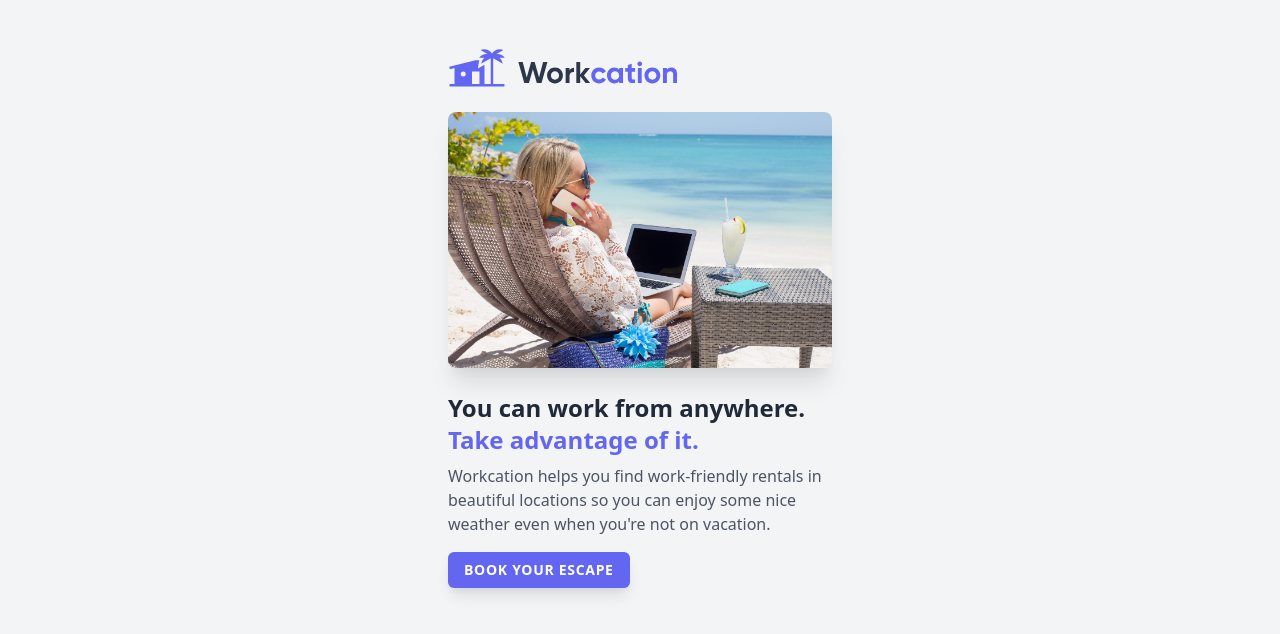
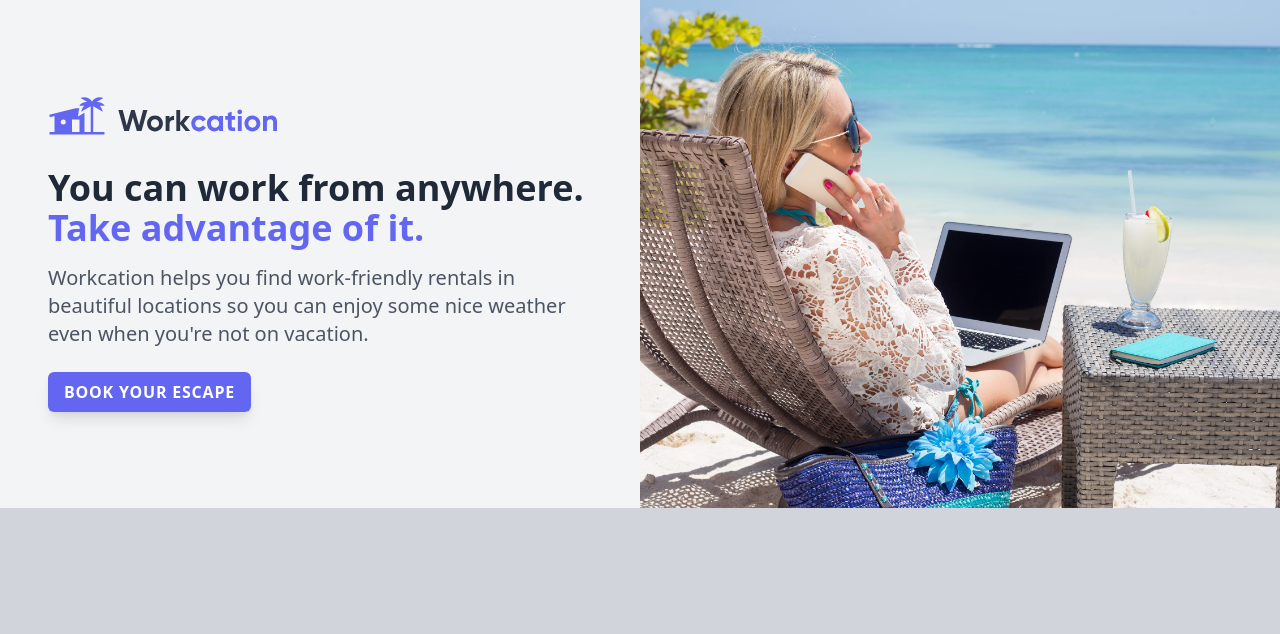
Before and after one commit to sosualfred/tailwind-practice, a website built with Vite: page index.html in a window 1280 px wide. Built offline with nearby package versions, Linux system fonts and the light colour scheme.

Commit message:
make page responsive

```diff
--- a/index.html
+++ b/index.html
@@ -6,21 +6,32 @@
     <link rel="stylesheet" href="css/tailwind.css">
     <title>Document</title>
 </head>
-<body class="bg-gray-100 max-w-md mx-auto">
-    <div class="px-8 py-12">
+<body class="bg-gray-300">
+    <div class="grid lg:grid-cols-2 bg-gray-100 2xl:grid-cols-5">
+        <div class="px-8 py-12 max-w-md mx-auto sm:max-w-xl lg:px-12 lg:py-24 lg:max-w-full xl:mr-0 2xl:col-span-2">
+            <div class="xl:max-w-xl">
                 <img class="h-10" src="/img/logo.svg" alt="Workcation">
-        <img class="mt-6 rounded-lg shadow-xl" src="/img/beach-work.jpg" alt="Woman workcationing on the beach">
-        <h1 class="mt-6 text-2xl font-bold text-gray-800">You can work from anywhere.
+                <img class="mt-6 rounded-lg shadow-xl sm:mt-8 sm:h-64 sm:w-full sm:object-cover object-top lg:hidden" src="/img/beach-work.jpg" alt="Woman workcationing on the beach">
+                <h1 class="mt-6 text-2xl font-bold text-gray-800 sm:mt-8 sm:text-4xl lg:text-3xl xl:text-4xl">You can work from anywhere.
+                    <br class="hidden lg:inline">
                     <span class="text-indigo-500">
                         Take advantage of it.
                     </span>
                 </h1>
-        <p class="mt-2 text-gray-600">
+                <p class="mt-2 text-gray-600 sm:mt-4 sm:text-xl">
                     Workcation helps you find work-friendly rentals in beautiful locations so you can enjoy some nice weather even when you're not
                     on vacation.
                 </p>
-        <div class="mt-4">
-            <a class="inline-block bg-indigo-500 hover:bg-indigo-700 text-white px-4 py-2 rounded-md shadow-lg uppercase tracking-wider font-semibold text-sm" href="#">Book your escape</a>
+                <div class="mt-4 sm:mt-6">
+                    <a class="inline-block bg-indigo-500 hover:bg-indigo-700 text-white px-4 py-2
+                    rounded-md shadow-lg uppercase tracking-wider font-semibold text-sm sm:text-base" href="#">
+                        Book your escape
+                    </a>
+                </div>
+            </div>
+        </div>
+        <div class="hidden relative lg:block 2xl:col-span-3">
+            <img class="absolute inset-0 w-full h-full object-cover object-top" src="/img/beach-work.jpg" alt="Woman workcationing on the beach">
         </div>
     </div>
 </body>
```
Lines whose indentation alone changed are shown as unchanged.
